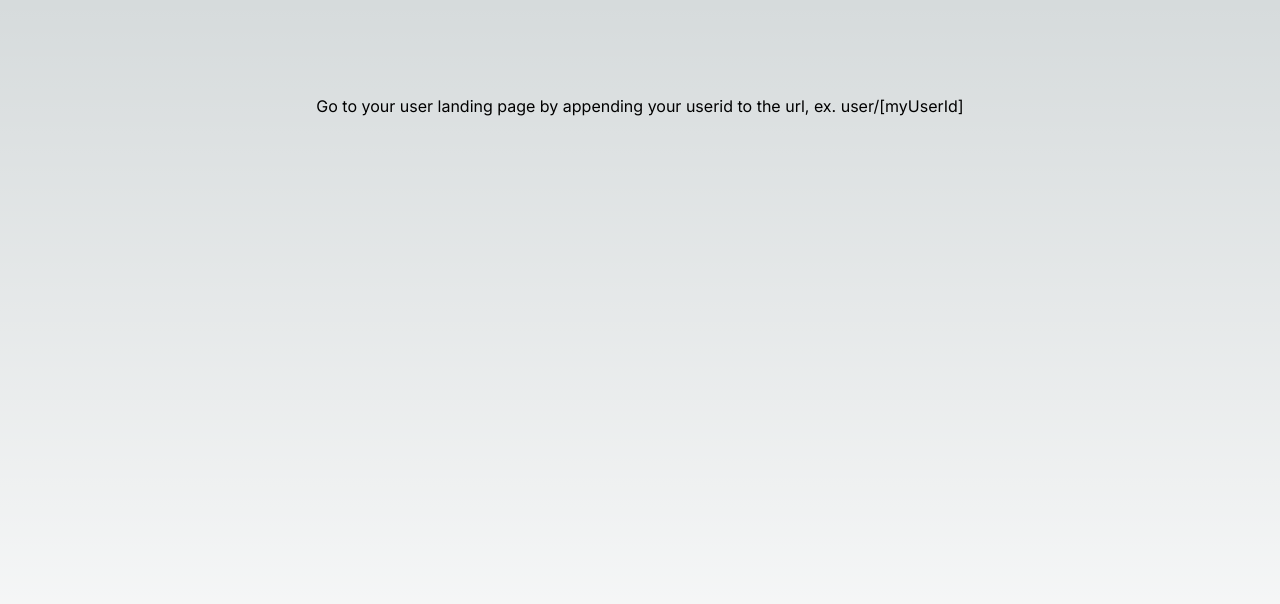
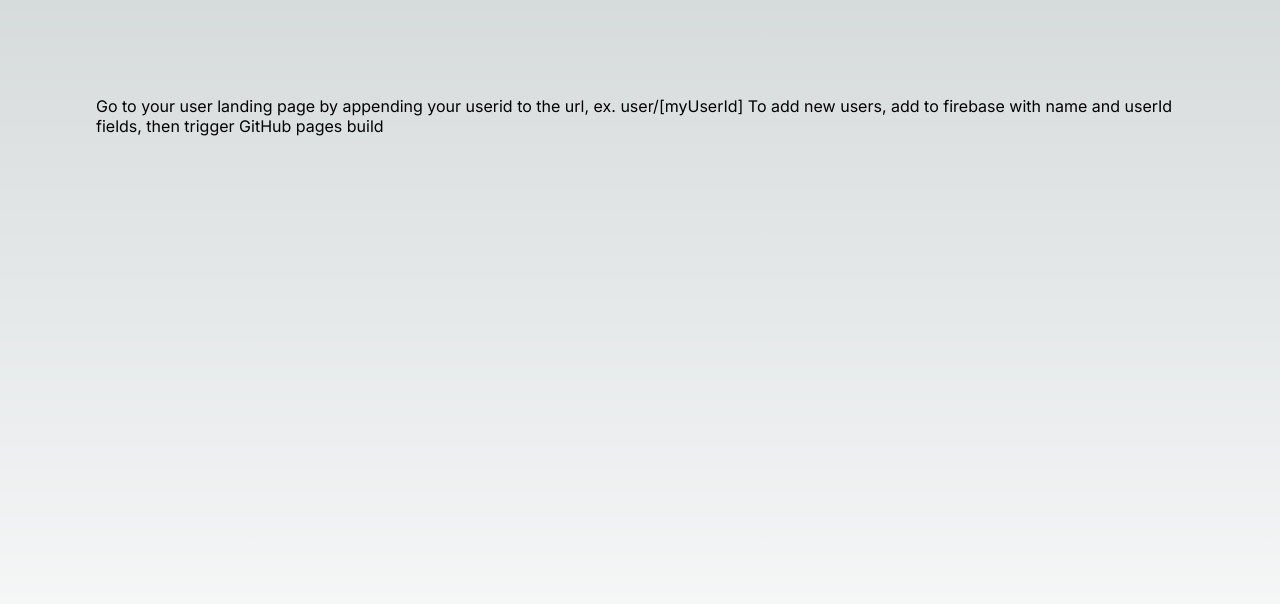
Before and after one commit to bbirdsong2/weight-tracking, a Next.js app: page / in a window 1280 px wide. Shown: the top 604 px of the page. Built offline with nearby package versions, Linux system fonts and the light colour scheme.

Commit message:
update docs

```diff
--- a/app/page.js
+++ b/app/page.js
@@ -7,6 +7,8 @@ export default function Home() {
   return (
     <main className={styles.main}>
       Go to your user landing page by appending your userid to the url, ex. user/[myUserId]
+
+      To add new users, add to firebase with name and userId fields, then trigger GitHub pages build
     </main>
   )
 }
```
Also changed, not shown: 1 other file (tests, documents, lock files or other folders).
